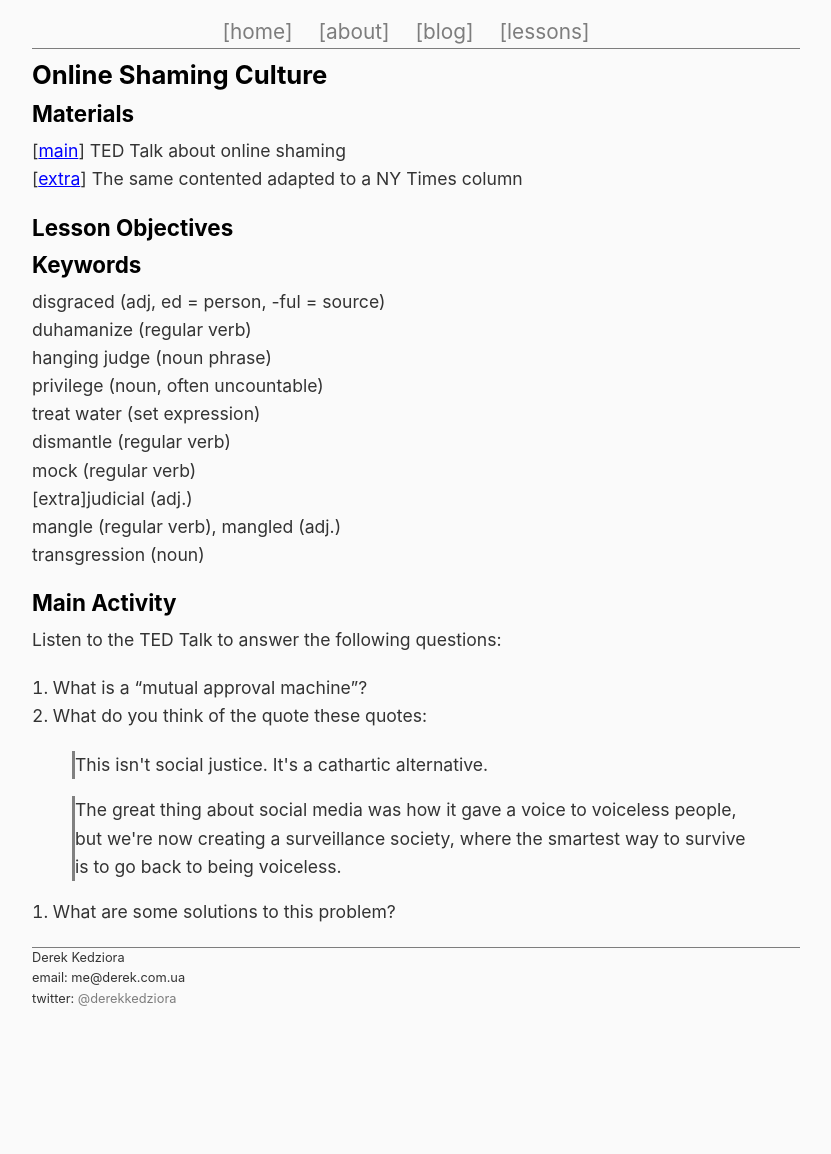
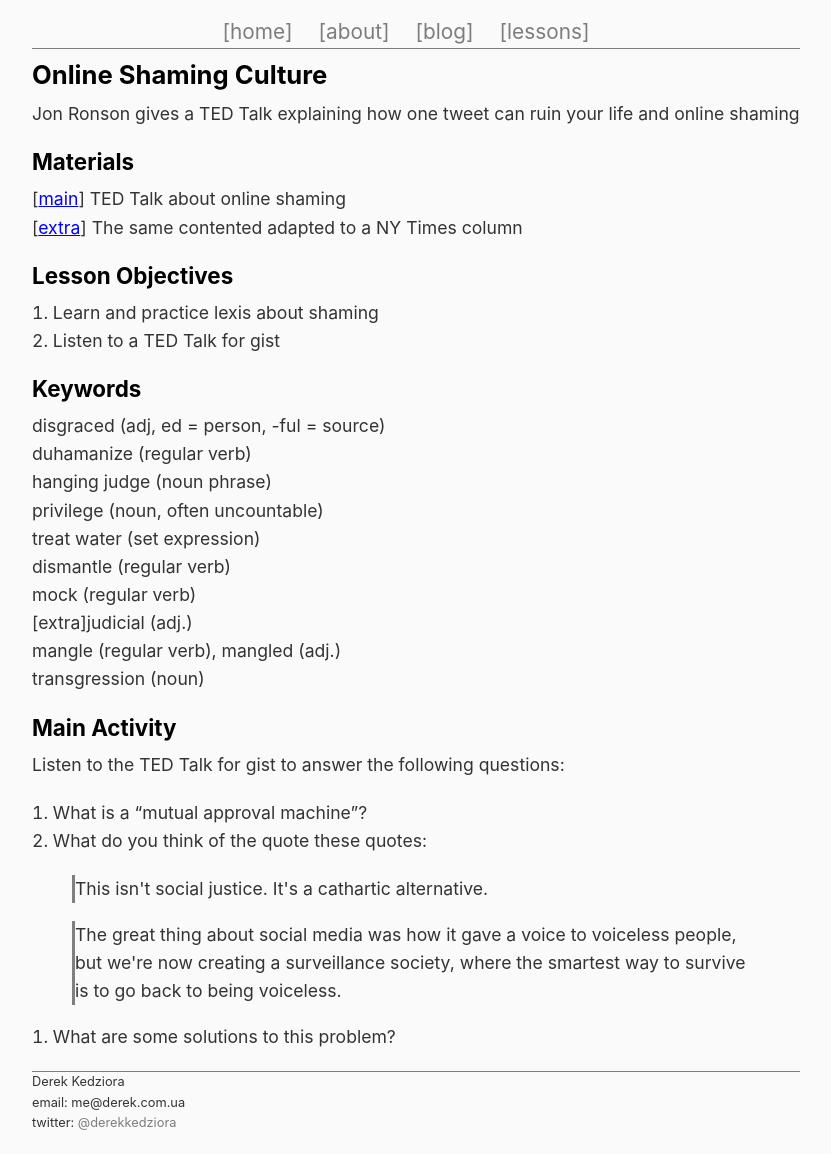
Before and after one commit to ZeroDeth/derekkedziora.github.io, a Jekyll site: the page built from _posts/2016-11-22-online-shaming.md, in a window 1280 px wide. Shown: the whole page, without its empty margins (224-1055 px from the left). Built offline with Jekyll 4.4.1, drawn with Linux system fonts in a browser that asks for light colours; before the commit the page ends 1029 px from its top, so only the background shows below that.

```diff
--- a/_posts/2016-11-22-online-shaming.md
+++ b/_posts/2016-11-22-online-shaming.md
@@ -1,21 +1,20 @@
 ---
 date: 2016-11-22
-layout: default
+layout: lesson
 category: lesson
 title: "Online Shaming Culture"
 tags: ["ted-talk", "lesson-type-listening"]
 description: "Jon Ronson gives a TED Talk explaining how one tweet can ruin your life and online shaming"
 permalink: "/lessons/one-tweet-shaming"
 ---
-## Online Shaming Culture
-
 ### Materials
 
 [<a href="https://www.ted.com/talks/jon_ronson_what_happens_when_online_shaming_spirals_out_of_control" target="_blank">main</a>] TED Talk about online shaming
 [<a href="http://www.nytimes.com/2015/02/15/magazine/how-one-stupid-tweet-ruined-justine-saccos-life.html" target="_blank">extra</a>] The same contented adapted to a NY Times column
 
 ### Lesson Objectives
-
+1. Learn and practice lexis about shaming
+2. Listen to a TED Talk for gist
 
 ### Keywords
 
@@ -31,7 +30,7 @@ mangle (regular verb), mangled (adj.)
 transgression (noun)
 
 ### Main Activity
-Listen to the TED Talk to answer the following questions:
+Listen to the TED Talk for gist to answer the following questions:
 
 1. What is a "mutual approval machine"?
 2. What do you think of the quote these quotes:
```
